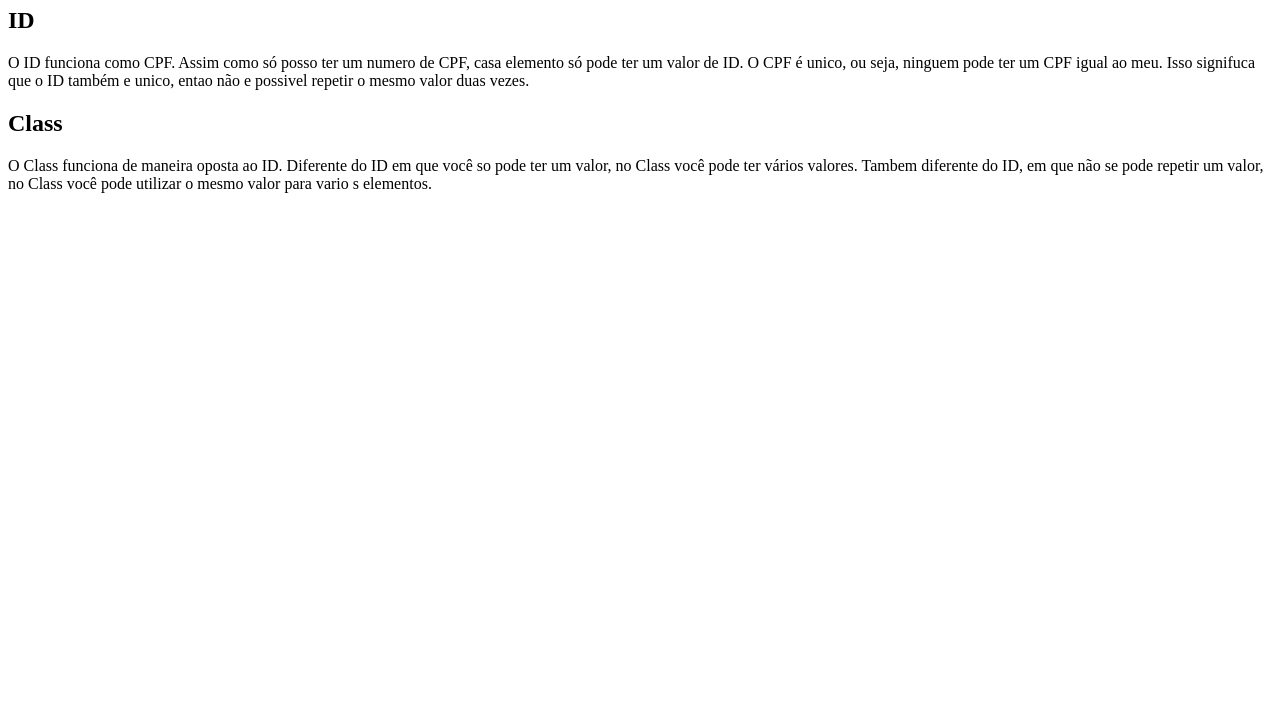
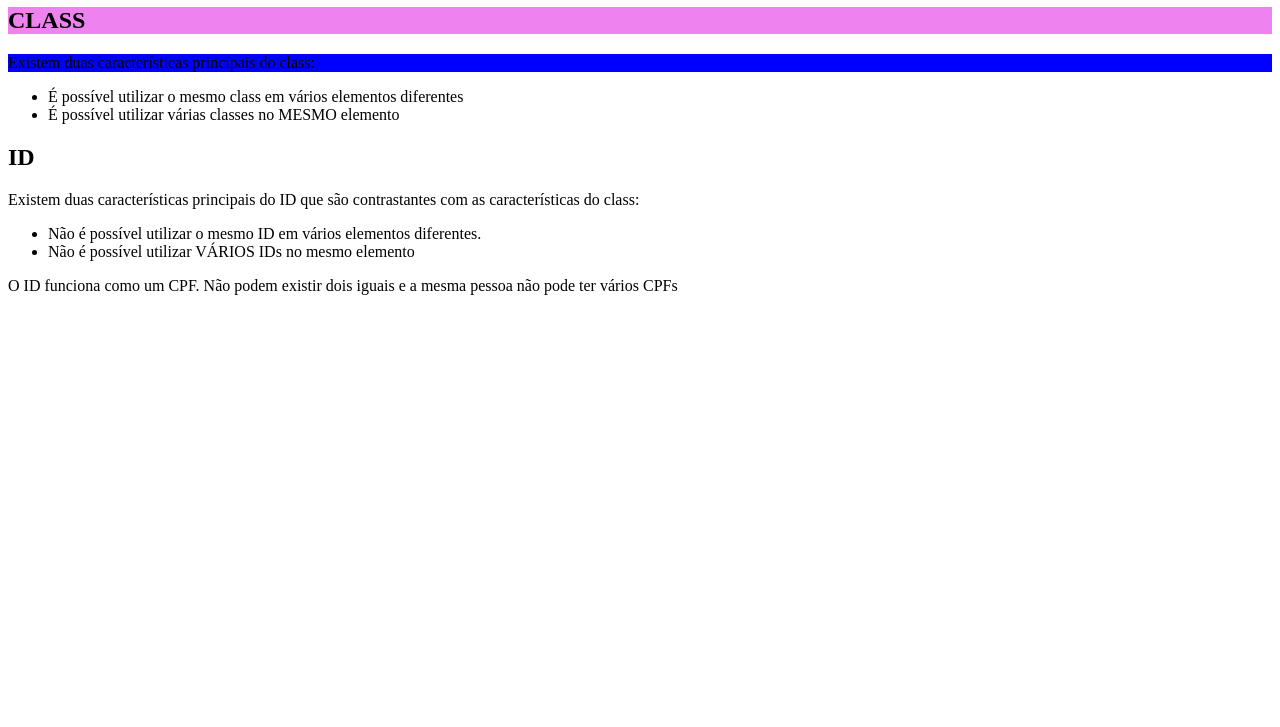
Before and after one commit to Derek013243/AULAS_HTML_CSS, a plain HTML site: page 4_ID_CLASS/index.html in a window 1280 px wide. Shown: the part 73-800 px from the top of the page. Drawn offline with Linux system fonts and the light colour scheme.

Commit message:
id class

```diff
--- a/4_ID_CLASS/index.html
+++ b/4_ID_CLASS/index.html
@@ -2,20 +2,26 @@
 <html lang="en">
 <head>
     <meta charset="UTF-8">
-    <meta http-equiv="X-UA-Compatible" content="IE=edge">
     <meta name="viewport" content="width=device-width, initial-scale=1.0">
     <link rel="stylesheet" href="style.css">
-    <title>ID e Class</title>
+    <title>ID e CLASS</title>
 </head>
 <body>
-    <h1>ID e Class</h1>
-    <h2>ID</h2>
-    <p>
-        O ID funciona como CPF. Assim como só posso ter um numero de CPF, casa elemento só pode ter um valor de ID. O CPF é unico, ou seja, ninguem pode ter um CPF igual ao meu. Isso signifuca que o ID também e unico, entao não e possivel repetir o mesmo valor duas vezes.
-    </p>
-    <h2>Class</h2>
-    <p>
-        O Class funciona de maneira oposta ao ID. Diferente do ID em que você so pode ter um valor, no Class você pode ter vários valores. Tambem diferente do ID, em que não se pode repetir um valor, no Class você pode utilizar o mesmo valor para vario s elementos.
-    </p>
+    <h1 class="fundo-azul">ID e CLASS</h1>
+
+    <h2 class="fundo-azul texto-roxo">CLASS</h2>
+    <p class="fundo-azul">Existem duas características principais do class:</p>
+    <ul>
+        <li>É possível utilizar o mesmo class em vários elementos diferentes</li>
+        <li>É possível utilizar várias classes no MESMO elemento</li>
+    </ul>
+
+    <h2 class="titulo-id">ID</h2>
+    <p>Existem duas características principais do ID que são contrastantes com as características do class:</p>
+    <ul>
+        <li>Não é possível utilizar o mesmo ID em vários elementos diferentes.</li>
+        <li>Não é possível utilizar VÁRIOS IDs no mesmo elemento</li>
+    </ul>
+    <p>O ID funciona como um CPF. Não podem existir dois iguais e a mesma pessoa não pode ter vários CPFs</p>
 </body>
 </html>
--- a/4_ID_CLASS/style.css
+++ b/4_ID_CLASS/style.css
@@ -0,0 +1,9 @@
+#titulo-id{
+    color: aqua;
+}
+.fundo-azul{
+    background: blue;
+}
+.texto-roxo{
+    background: violet;
+}
```
